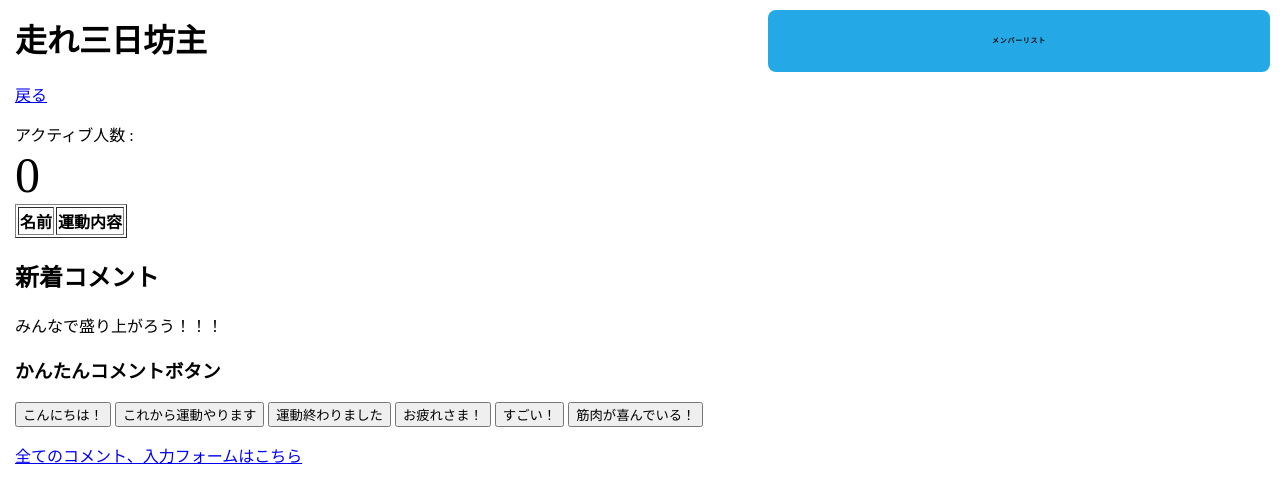
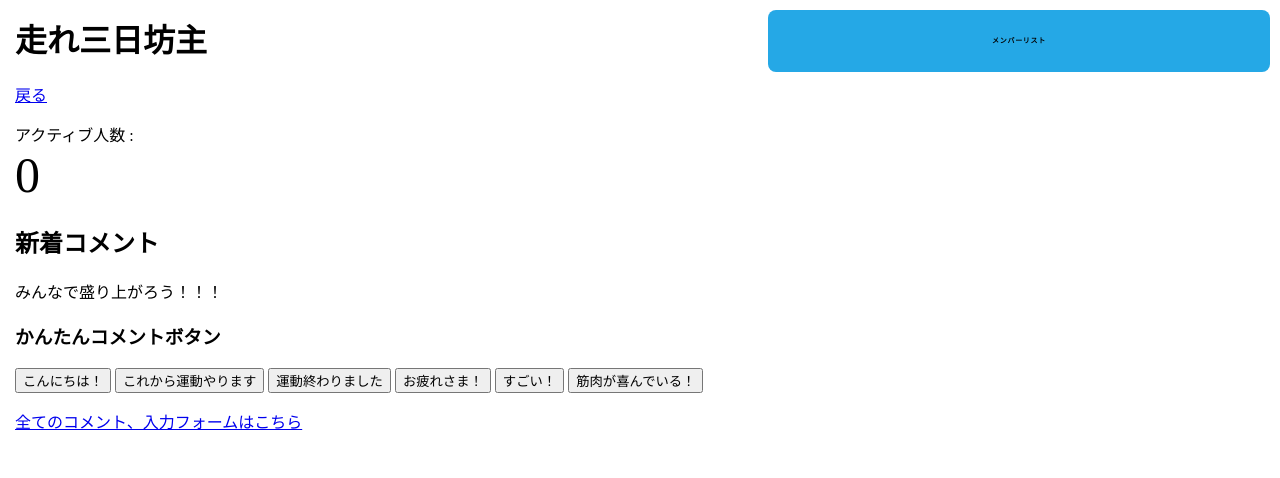
Before and after one commit to enpitut2022/MusclePowerAki, a Flask app: page /detail/1 in a window 1280 px wide. Shown: the top 478 px of the page. Run offline with Flask 2, Linux system fonts and the light colour scheme; data that the repository does not hold is empty.

Commit message:
テーブル表記を削除

```diff
--- a/templates/detail.html
+++ b/templates/detail.html
@@ -41,12 +41,6 @@
     <div class="active-number">{{mn}} </div>
     </div>
 
-    <table border="1">
-      <tr><th>名前</th><th>運動内容</th></tr>
-      {% for member in ms %}
-        <tr><td>{{member.name}}</td><td>{{member.training_detail}}</td></tr>
-      {% endfor %}
-    </table>
     <div class="active-users">
     {% for member in ms%}
     <div class="active-user-item">
```
